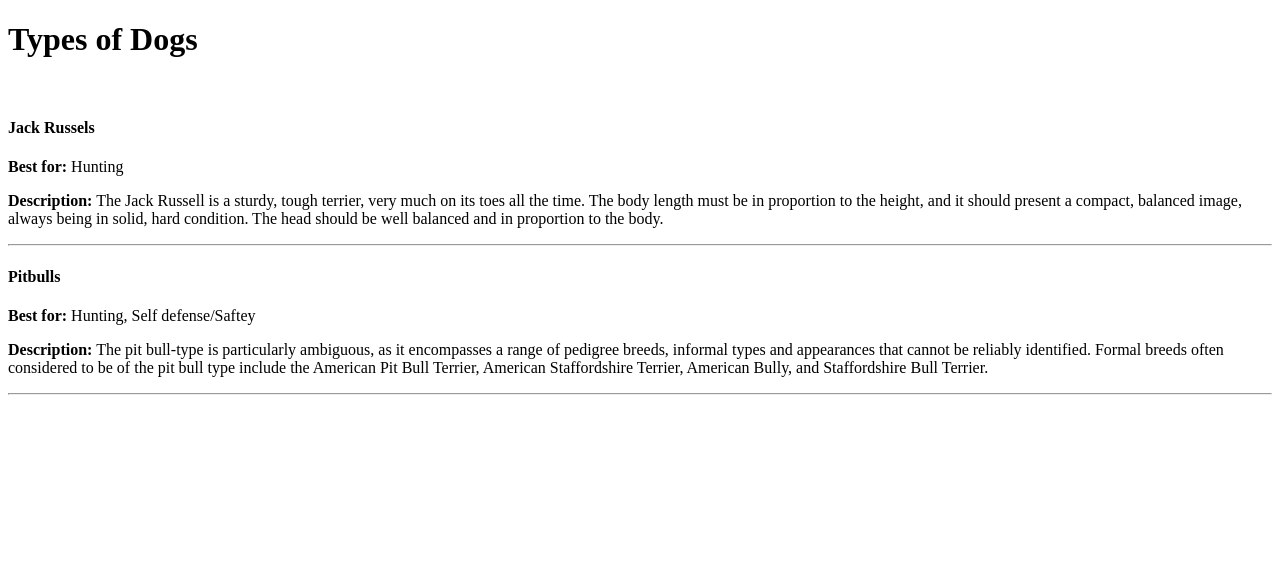
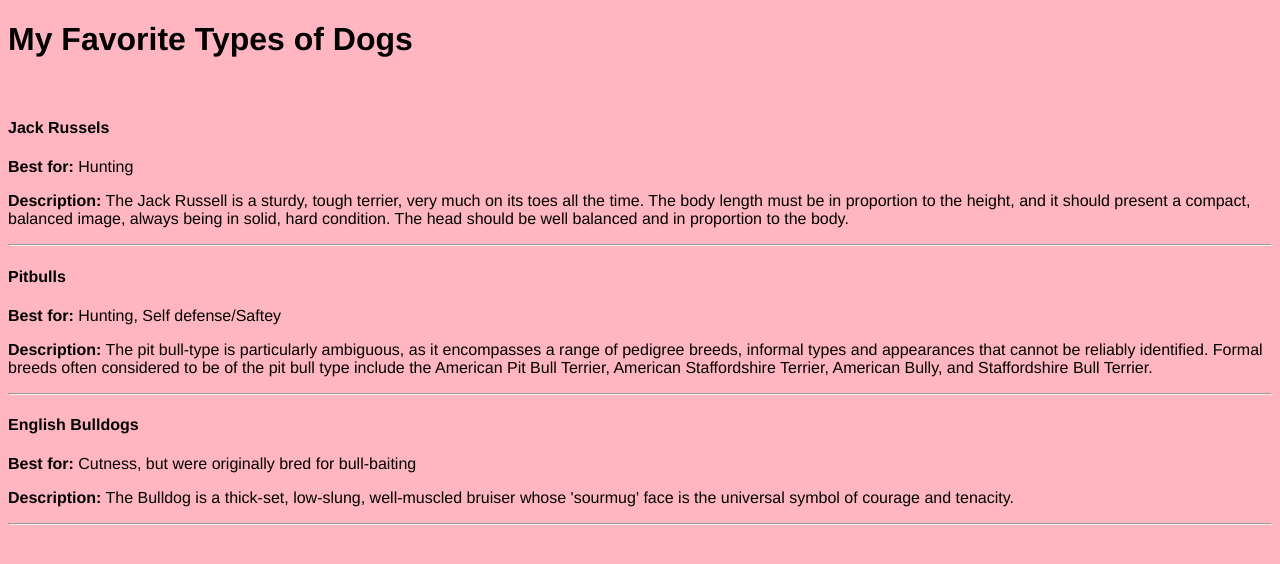
Before and after one commit to hankbrown222/hankbrown222.github.io, a plain HTML site: page main.html in a window 1280 px wide. Drawn offline with Linux system fonts and the light colour scheme.

Commit message:
commit - final product

```diff
--- a/main.html
+++ b/main.html
@@ -2,10 +2,17 @@
 <html>
     <head>
         <meta charset="UTF-8">
-        <title>Dogs</title>
+        <title>Types of Dog</title>
+        <style>
+            body {
+                background-color: lightpink;
+                color: black;
+                font-family: Helvetica;
+            }
+        </style>
     </head>
     <body>
-        <h1>Types of Dogs</h1>
+        <h1>My Favorite Types of Dogs</h1>
         <br>
         <div>
             <h4>Jack Russels</h4>
@@ -21,6 +28,13 @@
             </p>
             <hr>
         </div>
+        <div>
+            <h4>English Bulldogs</h4>
+            <p><b>Best for:</b> Cutness, but were originally bred for bull-baiting</p>
+            <p><b>Description:</b> The Bulldog is a thick-set, low-slung, well-muscled bruiser whose 'sourmug' face is the universal symbol of courage and tenacity.
+            </p>
+            <hr>
+        </div>
 
 
     </body>
```
